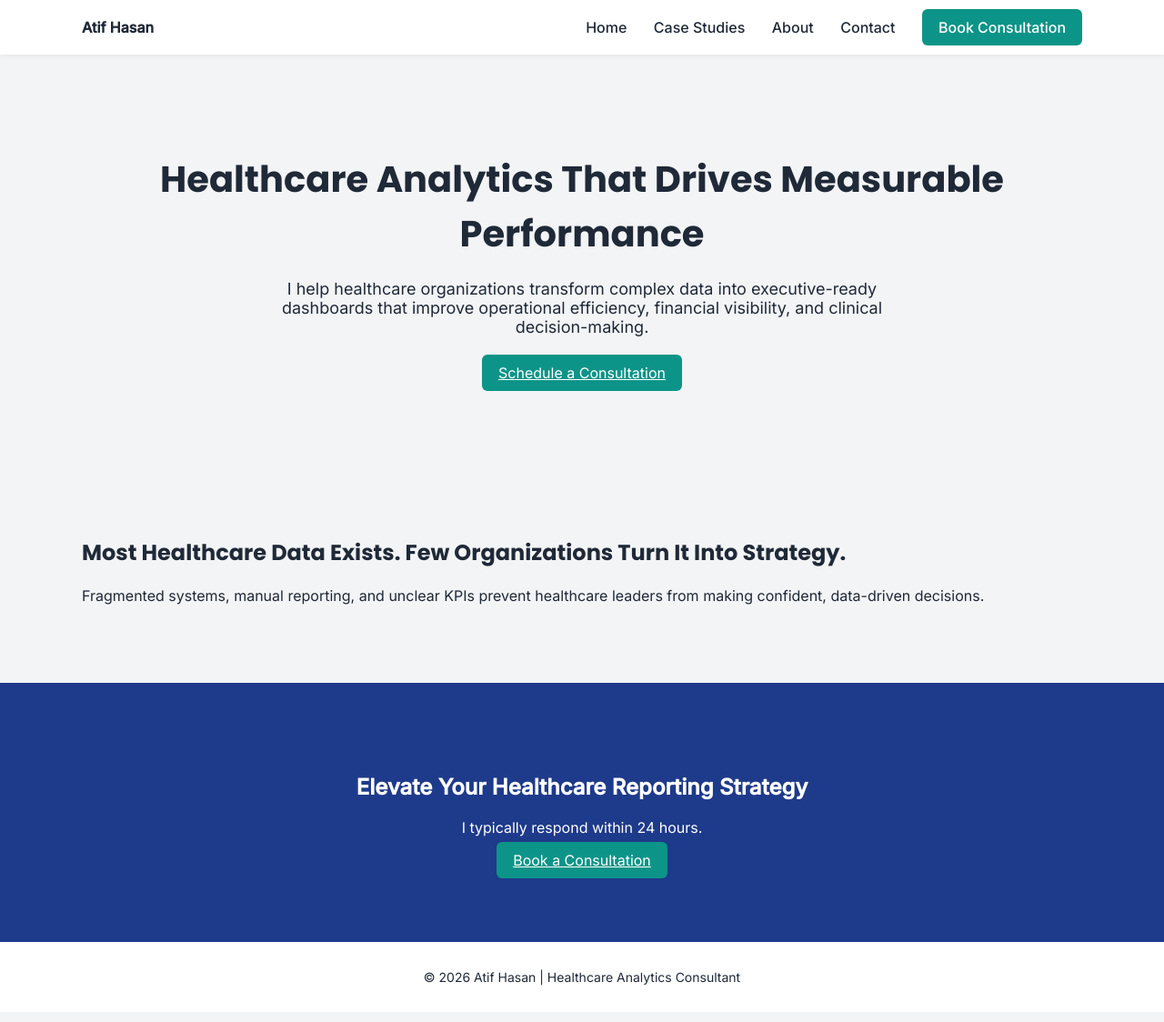
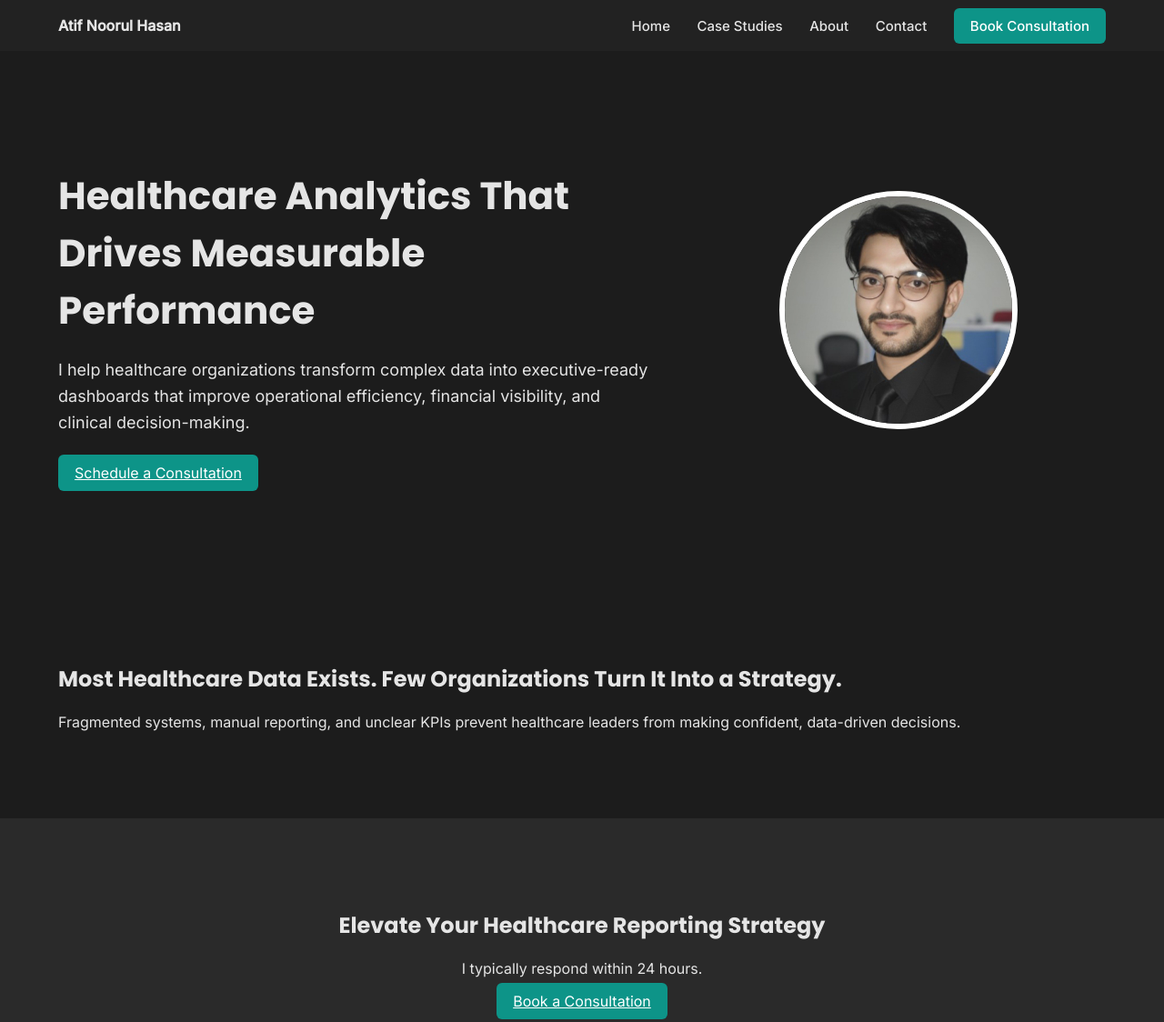
Before and after one commit to Atif2227/portfolio, a plain HTML site: page index.html in a window 1280 px wide. Shown: the top 1124 px of the page at 91% size. Drawn offline with Linux system fonts and the light colour scheme.

Commit message:
Update index_18_02_2026.html
- Optimized for all devices.
- Added my photo
- Light mode to dark mode

```diff
--- a/index.html
+++ b/index.html
@@ -2,7 +2,7 @@
 <html lang="en">
 <head>
     <meta charset="UTF-8">
-    <title>Atif Hasan | Healthcare Analytics Consultant</title>
+    <title>Atif Noorul Hasan | Healthcare Analytics Consultant</title>
     <meta name="viewport" content="width=device-width, initial-scale=1.0">
 
     <!-- Google Fonts -->
@@ -12,22 +12,22 @@
         body {
             margin: 0;
             font-family: 'Inter', sans-serif;
-            background-color: #F3F4F6;
-            color: #1F2937;
+            background-color: #1C1C1C;
+            color: #E5E5E5;
         }
 
         .container {
             width: 90%;
-            max-width: 1100px;
+            max-width: 1200px;
             margin: auto;
         }
 
         nav {
-            background: #FFFFFF;
-            padding: 20px 0;
+            background: #222222;
+            padding: 18px 0;
             position: sticky;
             top: 0;
-            box-shadow: 0 2px 5px rgba(0,0,0,0.05);
+            z-index: 1000;
         }
 
         nav .nav-content {
@@ -38,9 +38,14 @@
 
         nav a {
             text-decoration: none;
-            color: #1F2937;
+            color: #E5E5E5;
             margin-left: 25px;
             font-weight: 500;
+            font-size: 15px;
+        }
+
+        nav a:hover {
+            color: #0D9488;
         }
 
         .btn-primary {
@@ -51,25 +56,48 @@
         }
 
         .hero {
-            padding: 80px 0;
-            text-align: center;
+            padding: 100px 0;
+        }
+
+        .hero-content {
+            display: flex;
+            flex-wrap: wrap;
+            align-items: center;
+            justify-content: space-between;
+            gap: 40px;
+        }
+
+        .hero-text {
+            flex: 1 1 500px;
         }
 
         .hero h1 {
             font-family: 'Poppins', sans-serif;
-            font-size: 40px;
+            font-size: 42px;
             margin-bottom: 20px;
         }
 
         .hero p {
             font-size: 18px;
-            max-width: 700px;
-            margin: auto;
+            line-height: 1.6;
             margin-bottom: 30px;
         }
 
+        .hero-image {
+            flex: 1 1 300px;
+            text-align: center;
+        }
+
+        .hero-image img {
+            width: 250px;
+            height: 250px;
+            border-radius: 50%;
+            border: 6px solid #FFFFFF;
+            object-fit: cover;
+        }
+
         .section {
-            padding: 70px 0;
+            padding: 80px 0;
         }
 
         .section h2 {
@@ -80,19 +108,41 @@
         .cta {
             text-align: center;
             padding: 80px 0;
-            background-color: #1E3A8A;
-            color: white;
+            background-color: #2A2A2A;
         }
 
         .cta h2 {
             margin-bottom: 20px;
+            font-family: 'Poppins', sans-serif;
         }
 
         footer {
             text-align: center;
             padding: 30px;
-            background: #FFFFFF;
+            background: #222222;
             font-size: 14px;
+            color: #AAAAAA;
+        }
+
+        /* Responsive */
+        @media (max-width: 768px) {
+            .hero-content {
+                flex-direction: column-reverse;
+                text-align: center;
+            }
+
+            .hero h1 {
+                font-size: 30px;
+            }
+
+            nav .nav-content {
+                flex-direction: column;
+                gap: 10px;
+            }
+
+            nav a {
+                margin-left: 0;
+            }
         }
     </style>
 </head>
@@ -102,7 +152,7 @@
     <!-- Navigation -->
     <nav>
         <div class="container nav-content">
-            <div><strong>Atif Hasan</strong></div>
+            <div><strong>Atif Noorul Hasan</strong></div>
             <div>
                 <a href="#">Home</a>
                 <a href="#">Case Studies</a>
@@ -115,6 +165,8 @@
 
     <!-- Hero Section -->
     <div class="hero container">
+        <div class="hero-content">
+            <div class="hero-text">
                 <h1>Healthcare Analytics That Drives Measurable Performance</h1>
                 <p>
                     I help healthcare organizations transform complex data into executive-ready dashboards
@@ -123,9 +175,15 @@
                 <a href="#" class="btn-primary">Schedule a Consultation</a>
             </div>
 
+            <div class="hero-image">
+                <img src="your-photo.jpg" alt="Atif Noorul Hasan">
+            </div>
+        </div>
+    </div>
+
     <!-- Problem Section -->
     <div class="section container">
-        <h2>Most Healthcare Data Exists. Few Organizations Turn It Into Strategy.</h2>
+        <h2>Most Healthcare Data Exists. Few Organizations Turn It Into a Strategy.</h2>
         <p>
             Fragmented systems, manual reporting, and unclear KPIs prevent healthcare leaders
             from making confident, data-driven decisions.
@@ -142,7 +200,7 @@
     </div>
 
     <footer>
-        © 2026 Atif Hasan | Healthcare Analytics Consultant
+        © 2026 Atif Noorul Hasan | Healthcare Analytics Consultant
     </footer>
 
 </body>
```
Lines whose indentation alone changed are shown as unchanged.
